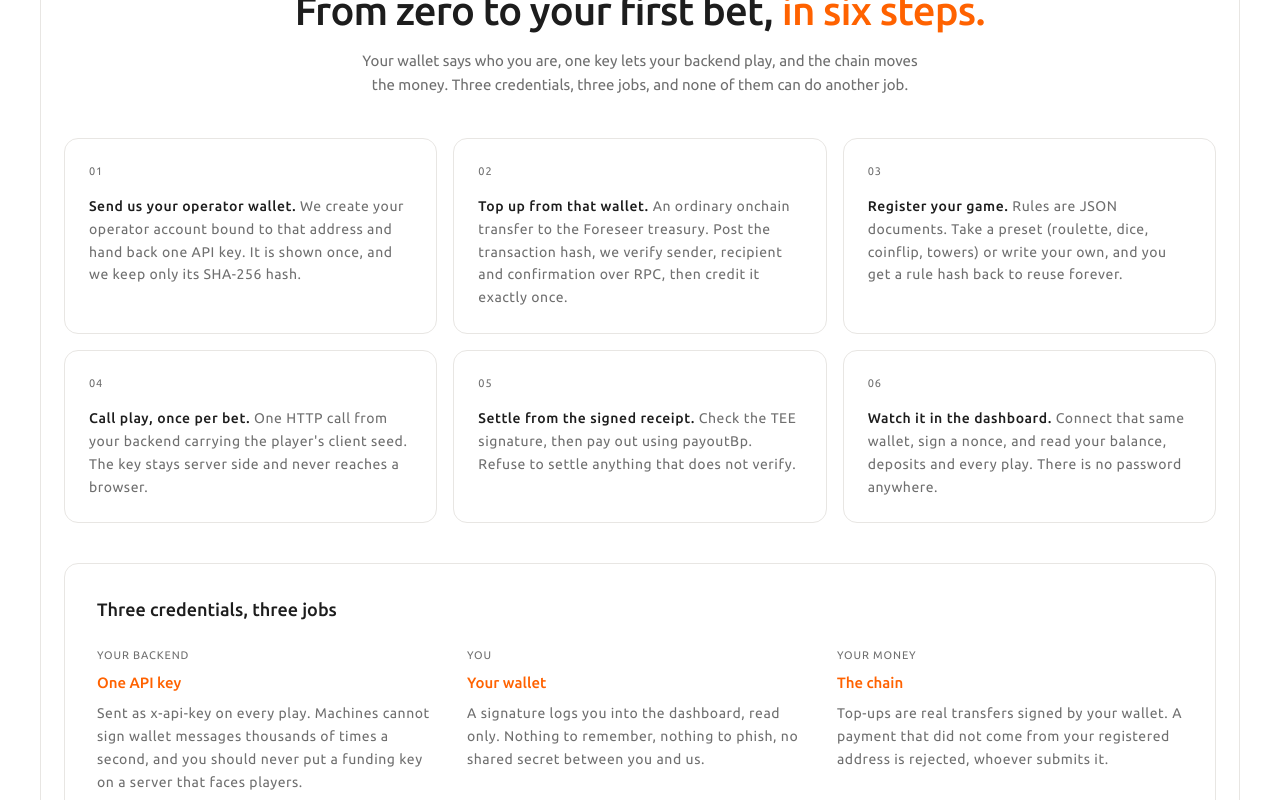
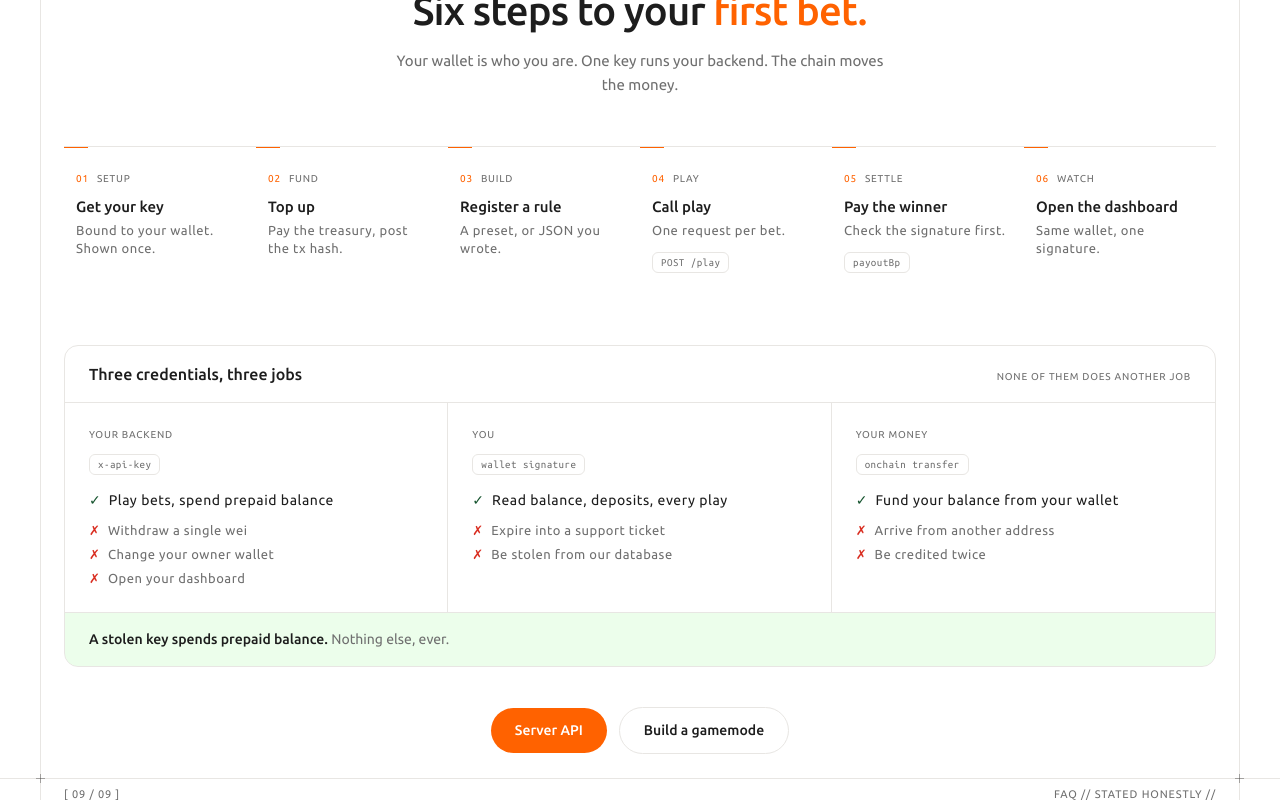
Before and after one commit to oynozan/foreseer, a Next.js app in the folder web/: page / in a window 1280 px wide. Shown: the part 4620-5420 px from the top of the page. Built offline with nearby package versions, Linux system fonts and the light colour scheme; a web font is replaced by a local one.

Commit message:
feat: onboarding rail and credential matrix replace the text wall

```diff
--- a/web/components/GettingStarted.tsx
+++ b/web/components/GettingStarted.tsx
@@ -1,54 +1,37 @@
 import { DOCS } from "@/lib/links";
 
-const STEPS: [string, string, string][] = [
-    [
-        "01",
-        "Send us your operator wallet.",
-        "We create your operator account bound to that address and hand back one API key. It is shown once, and we keep only its SHA-256 hash.",
-    ],
-    [
-        "02",
-        "Top up from that wallet.",
-        "An ordinary onchain transfer to the Foreseer treasury. Post the transaction hash, we verify sender, recipient and confirmation over RPC, then credit it exactly once.",
-    ],
-    [
-        "03",
-        "Register your game.",
-        "Rules are JSON documents. Take a preset (roulette, dice, coinflip, towers) or write your own, and you get a rule hash back to reuse forever.",
-    ],
-    [
-        "04",
-        "Call play, once per bet.",
-        "One HTTP call from your backend carrying the player's client seed. The key stays server side and never reaches a browser.",
-    ],
-    [
-        "05",
-        "Settle from the signed receipt.",
-        "Check the TEE signature, then pay out using payoutBp. Refuse to settle anything that does not verify.",
-    ],
-    [
-        "06",
-        "Watch it in the dashboard.",
-        "Connect that same wallet, sign a nonce, and read your balance, deposits and every play. There is no password anywhere.",
-    ],
+type Step = { n: string; phase: string; title: string; note: string; code?: string };
+
+const STEPS: Step[] = [
+    { n: "01", phase: "SETUP", title: "Get your key", note: "Bound to your wallet. Shown once." },
+    { n: "02", phase: "FUND", title: "Top up", note: "Pay the treasury, post the tx hash." },
+    { n: "03", phase: "BUILD", title: "Register a rule", note: "A preset, or JSON you wrote." },
+    { n: "04", phase: "PLAY", title: "Call play", note: "One request per bet.", code: "POST /play" },
+    { n: "05", phase: "SETTLE", title: "Pay the winner", note: "Check the signature first.", code: "payoutBp" },
+    { n: "06", phase: "WATCH", title: "Open the dashboard", note: "Same wallet, one signature." },
 ];
 
-const PLANES: [string, string, string][] = [
-    [
-        "YOUR BACKEND",
-        "One API key",
-        "Sent as x-api-key on every play. Machines cannot sign wallet messages thousands of times a second, and you should never put a funding key on a server that faces players.",
-    ],
-    [
-        "YOU",
-        "Your wallet",
-        "A signature logs you into the dashboard, read only. Nothing to remember, nothing to phish, no shared secret between you and us.",
-    ],
-    [
-        "YOUR MONEY",
-        "The chain",
-        "Top-ups are real transfers signed by your wallet. A payment that did not come from your registered address is rejected, whoever submits it.",
-    ],
+type Plane = { who: string; cred: string; can: string; cannot: string[] };
+
+const PLANES: Plane[] = [
+    {
+        who: "YOUR BACKEND",
+        cred: "x-api-key",
+        can: "Play bets, spend prepaid balance",
+        cannot: ["Withdraw a single wei", "Change your owner wallet", "Open your dashboard"],
+    },
+    {
+        who: "YOU",
+        cred: "wallet signature",
+        can: "Read balance, deposits, every play",
+        cannot: ["Expire into a support ticket", "Be stolen from our database"],
+    },
+    {
+        who: "YOUR MONEY",
+        cred: "onchain transfer",
+        can: "Fund your balance from your wallet",
+        cannot: ["Arrive from another address", "Be credited twice"],
+    },
 ];
 
 export default function GettingStarted() {
@@ -56,40 +39,66 @@ export default function GettingStarted() {
         <div className="pt-12">
             <div className="text-center">
                 <h2 className="text-[clamp(28px,3.2vw,40px)] font-medium leading-[1.1] tracking-[-0.02em]">
-                    From zero to your first bet, <span className="text-primary">in six steps.</span>
+                    Six steps to your <span className="text-primary">first bet.</span>
                 </h2>
-                <p className="mx-auto mt-4 max-w-xl text-[15px] leading-relaxed text-muted">
-                    Your wallet says who you are, one key lets your backend play, and the chain moves the money. Three
-                    credentials, three jobs, and none of them can do another job.
+                <p className="mx-auto mt-4 max-w-lg text-[15px] leading-relaxed text-muted">
+                    Your wallet is who you are. One key runs your backend. The chain moves the money.
                 </p>
             </div>
-            <ol className="mt-10 grid gap-4 md:grid-cols-3">
-                {STEPS.map(([num, lead, rest]) => (
-                    <li key={num} className="card p-6">
-                        <div className="tech text-[11px] text-muted">{num}</div>
-                        <p className="keepcase mt-4 text-[14px] leading-relaxed text-muted">
-                            <strong className="font-medium text-ink">{lead}</strong> {rest}
-                        </p>
+
+            <ol className="mt-12 border-t border-line md:grid md:grid-cols-6">
+                {STEPS.map((s) => (
+                    <li key={s.n} className="relative border-b border-line py-6 pl-4 md:border-b-0 md:pr-4 md:pl-3">
+                        <span className="absolute top-0 left-0 h-px w-6 bg-primary" aria-hidden="true" />
+                        <span className="absolute top-0 left-0 h-4 w-px bg-primary md:hidden" aria-hidden="true" />
+                        <div className="tech flex items-baseline gap-2 text-[10px]">
+                            <span className="text-primary">{s.n}</span>
+                            <span className="text-muted">{s.phase}</span>
+                        </div>
+                        <h3 className="mt-3 text-[15px] font-medium leading-tight">{s.title}</h3>
+                        <p className="keepcase mt-1.5 text-[13px] leading-snug text-muted">{s.note}</p>
+                        {s.code && (
+                            <code className="chip keepcase mt-3 inline-flex text-[11px] text-ink">{s.code}</code>
+                        )}
                     </li>
                 ))}
             </ol>
-            <div className="card mt-10 p-8">
-                <h3 className="text-[18px] font-medium">Three credentials, three jobs</h3>
-                <div className="mt-6 grid gap-6 md:grid-cols-3">
-                    {PLANES.map(([who, what, why]) => (
-                        <div key={who}>
-                            <div className="tech text-[11px] text-muted">{who}</div>
-                            <div className="mt-2 text-[15px] font-medium text-primary">{what}</div>
-                            <p className="keepcase mt-2 text-[14px] leading-relaxed text-muted">{why}</p>
+
+            <div className="card mt-12 overflow-hidden">
+                <div className="flex items-baseline justify-between gap-4 border-b border-line px-6 py-4">
+                    <h3 className="text-[16px] font-medium">Three credentials, three jobs</h3>
+                    <span className="tech text-[10px] text-muted">NONE OF THEM DOES ANOTHER JOB</span>
+                </div>
+                <div className="grid divide-y divide-line md:grid-cols-3 md:divide-x md:divide-y-0">
+                    {PLANES.map((p) => (
+                        <div key={p.who} className="p-6">
+                            <div className="tech text-[10px] text-muted">{p.who}</div>
+                            <code className="chip keepcase mt-3 inline-flex text-[12px] text-ink">{p.cred}</code>
+                            <p className="mt-4 flex gap-2 text-[14px] leading-snug">
+                                <span aria-hidden="true" className="text-mint-ink">
+                                    &#10003;
+                                </span>
+                                <span className="keepcase">{p.can}</span>
+                            </p>
+                            <ul className="mt-3 space-y-1.5">
+                                {p.cannot.map((c) => (
+                                    <li key={c} className="flex gap-2 text-[13px] leading-snug text-muted">
+                                        <span aria-hidden="true" className="text-red">
+                                            &#10007;
+                                        </span>
+                                        <span className="keepcase">{c}</span>
+                                    </li>
+                                ))}
+                            </ul>
                         </div>
                     ))}
                 </div>
-                <p className="keepcase mt-8 border-t border-line pt-6 text-[14px] leading-relaxed text-muted">
-                    <strong className="font-medium text-ink">So a leaked key is bounded.</strong> It can spend the
-                    balance you prepaid and nothing else: there is no withdrawal endpoint anywhere in the API, your
-                    owner wallet cannot be changed through it, and your dashboard still needs your signature.
+                <p className="border-t border-line bg-mint/40 px-6 py-4 text-[14px] text-ink">
+                    <strong className="font-medium">A stolen key spends prepaid balance.</strong>{" "}
+                    <span className="text-muted">Nothing else, ever.</span>
                 </p>
             </div>
+
             <div className="mt-10 flex flex-wrap items-center justify-center gap-3">
                 <a
                     href={DOCS.api}
```
